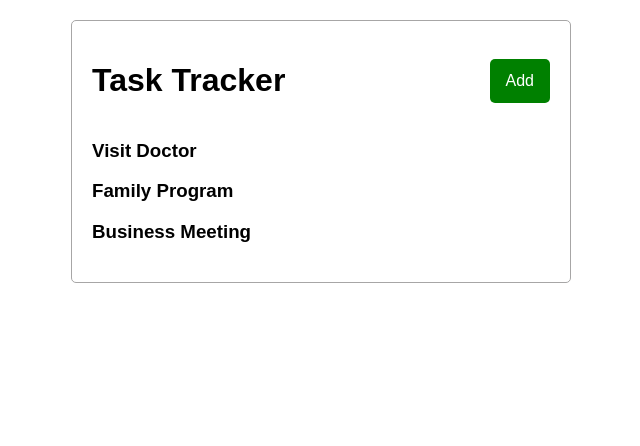
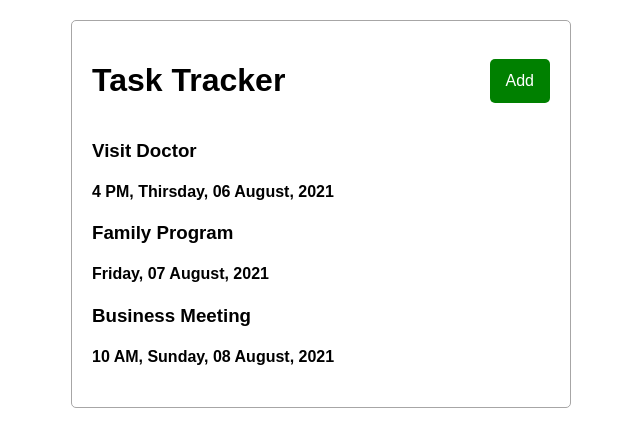
Before and after one commit to ttanvirr/react-task-tracker, a React (Create React App) app: page / in a window 1280 px wide. Shown: the top 446 px of the page, without its empty margins (319-959 px from the left). Built offline with nearby package versions, Linux system fonts and the light colour scheme.

Commit message:
Task component

```diff
--- /dev/null
+++ b/src/components/Task.js
@@ -0,0 +1,11 @@
+const Task = ({task}) => {
+    console.log(task);
+    return (
+        <div>
+            <h3>{task.task}</h3>
+            <h4>{task.date}</h4>
+        </div>
+    )
+}
+
+export default Task;
--- a/src/components/Tasks.js
+++ b/src/components/Tasks.js
@@ -1,18 +1,20 @@
+import Task from "./Task";
+
 const tasks = [
     {
       id: 1,
       task: "Visit Doctor",
-      Date: "4 PM, Thirsday, 06 August, 2021"
+      date: "4 PM, Thirsday, 06 August, 2021"
     },
     {
       id: 2,
       task: "Family Program",
-      Date: "Friday, 07 August, 2021"
+      date: "Friday, 07 August, 2021"
     },
     {
       id: 3,
       task: "Business Meeting",
-      Date: "10 AM, Sunday, 08 August, 2021"
+      date: "10 AM, Sunday, 08 August, 2021"
     }
   ]
 
@@ -20,7 +22,7 @@ const Tasks = () => {
     return (
         <div>
             {tasks.map(task => (
-            <h3>{task.task}</h3>
+                <Task key = {task.id} task = {task} />
             ))}
         </div>
     )
```
